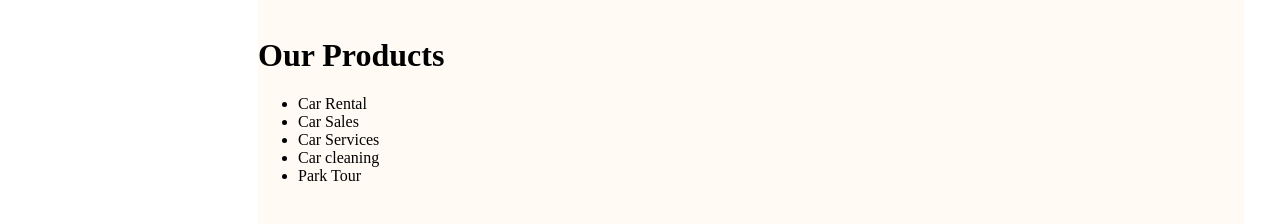
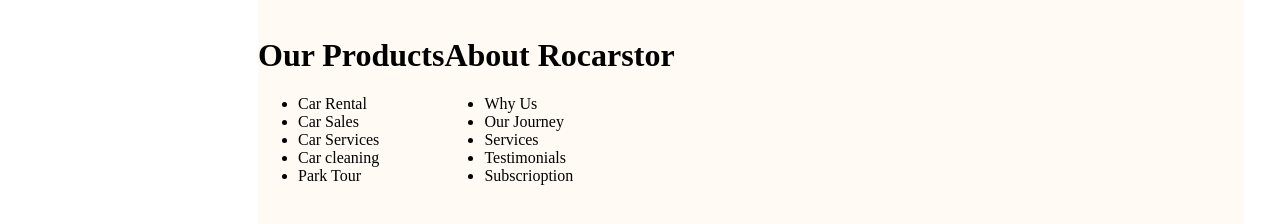
Before and after one commit to perps21/rocarstor, a plain HTML site: page index.html in a window 1280 px wide. Shown: the part 2638-2862 px from the top of the page. Drawn offline with Linux system fonts and the light colour scheme.

```diff
--- a/index.css
+++ b/index.css
@@ -424,6 +424,8 @@
         max-width:150px;
      }
      footer{
-        width:100%
-        height:200px
+        width:100%;
+        height:200px;
+        float:left;
+        display:flex;
      }
--- a/index.html
+++ b/index.html
@@ -122,6 +122,7 @@
             <img src="/home/moringa/images/car-rental 1.png">
      </div>
    <footer>
+    <div class="footer">
     <h1> Our Products</h1>
     <ul>
         <li>Car Rental</li>
@@ -130,6 +131,17 @@
         <li>Car cleaning</li>
         <li>Park Tour</li>
     </ul>
+</div>
+<div class="footer0">
+    <h1>About Rocarstor</h1>
+    <ul>
+
+        <li>Why Us</li>
+        <li>Our Journey</li>
+        <li>Services</li>
+        <li>Testimonials</li>
+        <li>Subscrioption</li>
+    </ul>
    </footer>
 </body>
 </html>
```
